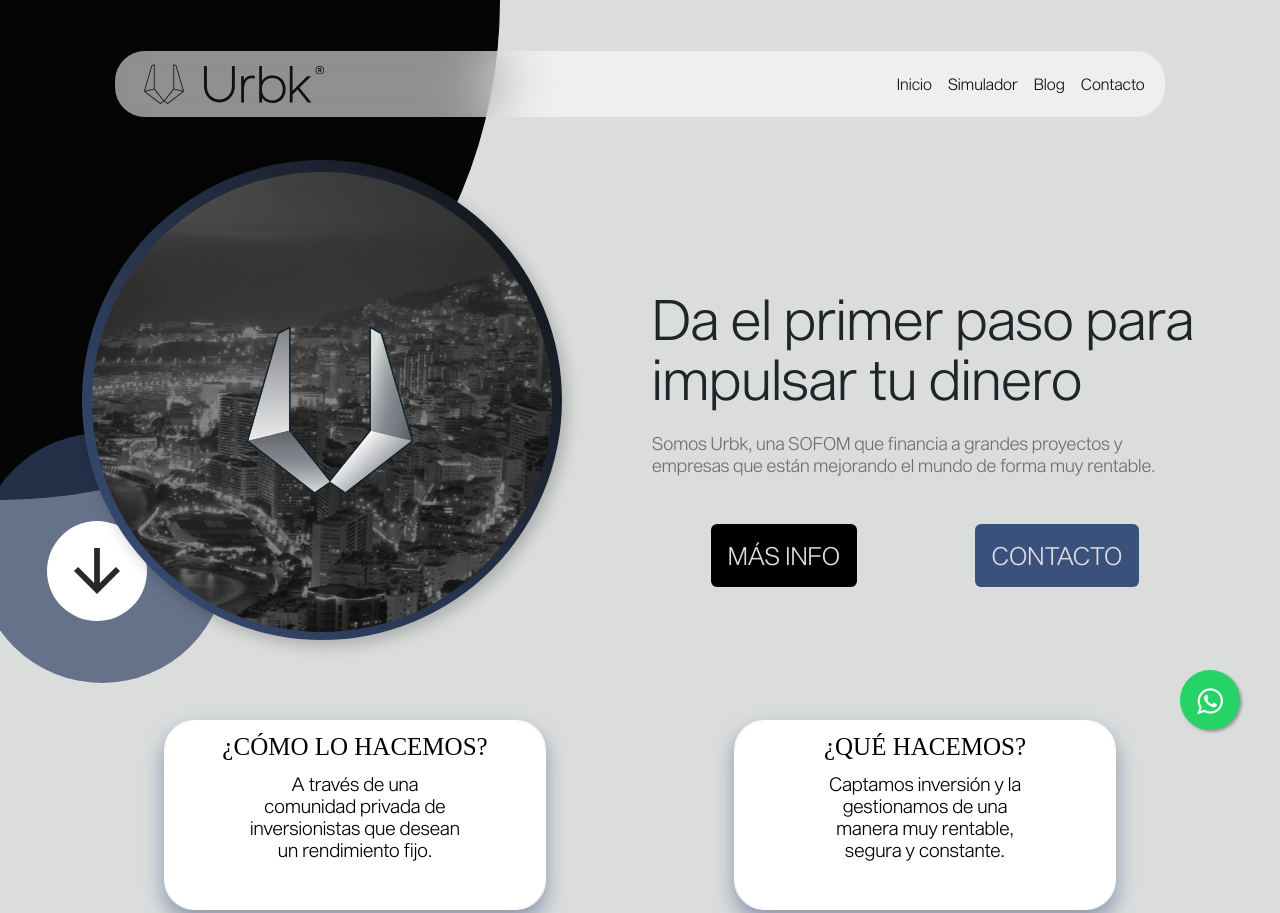
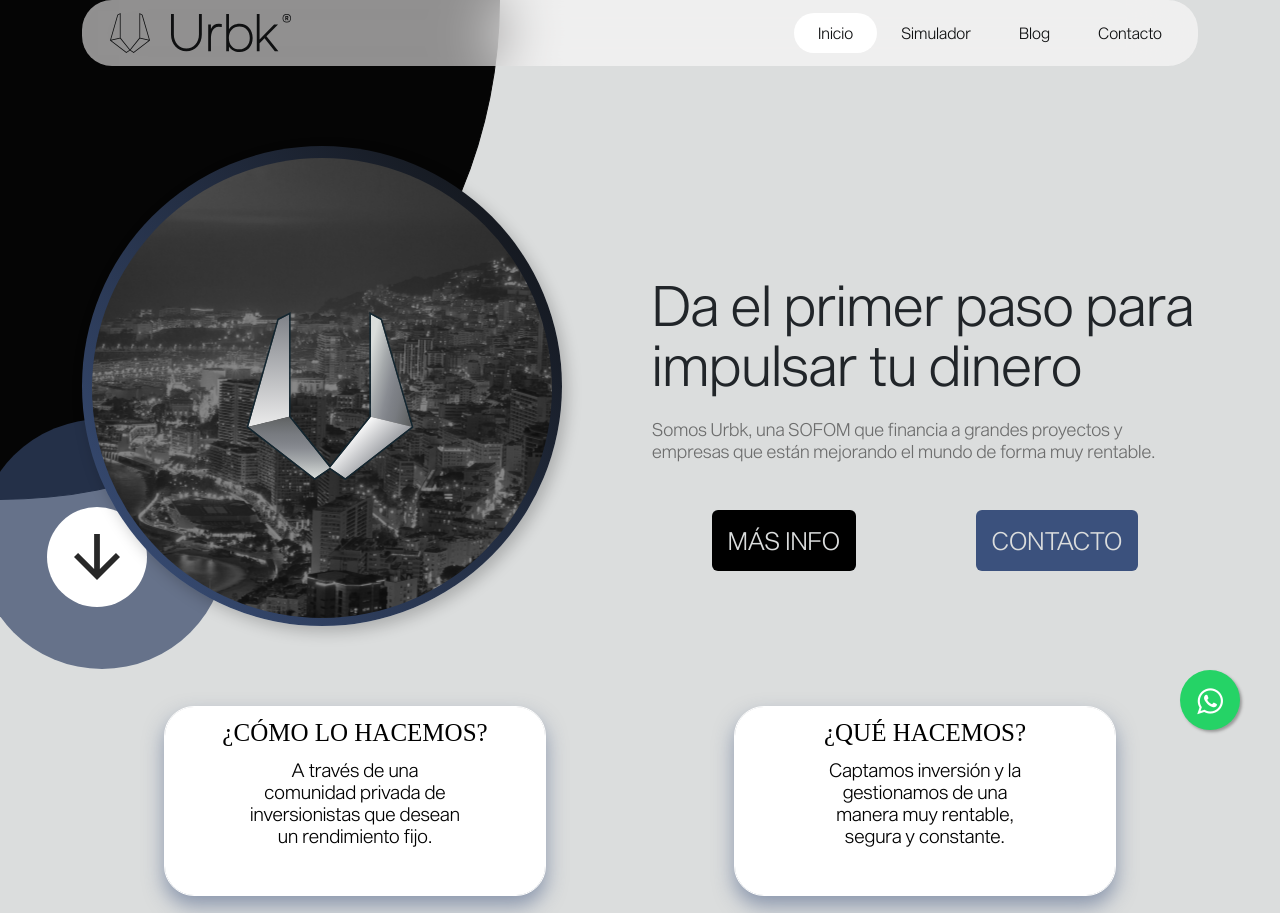
Before and after one commit to doodmx/urbk-us, a plain HTML site: page index.html in a window 1280 px wide. Shown: the top 913 px of the page. Drawn offline with nearby package versions, Linux system fonts and the light colour scheme; a web font is replaced by a local one.

Commit message:
feat: ajuste de nav estatico en todas las vistas

```diff
--- a/css/blog.css
+++ b/css/blog.css
@@ -2,11 +2,18 @@
     border-radius: 30px;
     backdrop-filter: blur(30px);
     background-color: rgba(255, 254, 254, 0.562);
-    margin-top: 4%;
     --bs-nav-link-hover-color: rgb(19 19 19);
-    width: 82%;
+    width: 100%;
     margin-left: auto;
     margin-right: auto;
+}
+.nav-item {
+    padding-left: 1rem;
+    padding-right: 1rem;
+}
+.active {
+    background-color: rgb(255, 255, 255);
+    border-radius: 20px;
 }
 .nav-link {
     /* font: normal normal 300 25px/29px sequel-sans; */
@@ -61,14 +68,9 @@
     background-color:#DBDDDD;
     color: #0F1011
 }
-.active, a:hover{
+.nav-item :hover{
     background-color: rgb(255, 255, 255);
     border-radius: 20px;
-}
-.container {
-    padding-bottom: 10%;
-    margin-top: 12%;
-    z-index: -20;
 }
 .float{
 	position:fixed;
--- a/css/contacto.css
+++ b/css/contacto.css
@@ -1,17 +1,20 @@
-.container {
-    padding-bottom: 10%;
-    margin-top: 12%;
-}
 .nav{
     border-radius: 30px;
     backdrop-filter: blur(30px);
     background-color: rgba(255, 254, 254, 0.562);
-    margin-top: 4%;
     --bs-nav-link-hover-color: rgb(19 19 19);
-    width: 82%;
+    width: 100%;
     margin-left: auto;
     margin-right: auto;
     font-family: sequel-sans;
+}
+.nav-item {
+    padding-left: 1rem;
+    padding-right: 1rem;
+}
+.active {
+    background-color: rgb(255, 255, 255);
+    border-radius: 20px;
 }
 .nav-link {
     /* font: normal normal 300 25px/29px Sequel Sans; */
--- a/css/index.css
+++ b/css/index.css
@@ -24,12 +24,19 @@ body{
     border-radius: 30px;
     backdrop-filter: blur(30px);
     background-color: rgba(255, 254, 254, 0.562);
-    margin-top: 4%;
     --bs-nav-link-hover-color: rgb(19 19 19);
-    width: 82%;
+    width: 100%;
     margin-left: auto;
     margin-right: auto;
     font-family: sequel-sans;
+}
+.nav-item {
+    padding-left: 1rem;
+    padding-right: 1rem;
+}
+.active {
+    background-color: rgb(255, 255, 255);
+    border-radius: 20px;
 }
 .nav-link {
     /* font: normal normal 300 25px/29px Sequel Sans; */
@@ -47,8 +54,12 @@ body{
 .navbar-nav{
     margin-left: auto;
 }
+.nav-item :hover{
+    background-color: rgb(255, 255, 255);
+    border-radius: 20px;
+}
 .content-title {
-   padding-top: 10rem;
+   padding-top: 5rem;
 }
 .content-title .img{
     width: 480px;
@@ -121,6 +132,17 @@ body{
     font: normal normal 300 25px/29px 'sequel-sans';
     letter-spacing: 0px;
     opacity: 1;
+    border-radius: 0.375rem;
+}
+.content-title .content-buttons .bg-black:hover{
+    background-color: #050505 !important;
+    color: #FFF;
+    border-color: #050505;
+}
+.content-title .content-buttons .bg-azul:hover{
+    background-color: #3B517D !important;
+    color: #FFF;
+    border-color: #3B517D;
 }
 .content-cards{
     padding-top: 5rem;
--- a/css/simulador.css
+++ b/css/simulador.css
@@ -1,17 +1,23 @@
 .container {
     padding-bottom: 10%;
-    margin-top: 12%;
 }
 .nav{
     border-radius: 30px;
     backdrop-filter: blur(30px);
     background-color: rgba(255, 254, 254, 0.562);
-    margin-top: 4%;
     --bs-nav-link-hover-color: rgb(19 19 19);
-    width: 82%;
+    width: 100%;
     margin-left: auto;
     margin-right: auto;
     font-family: sequel-sans;
+}
+.nav-item {
+    padding-left: 1rem;
+    padding-right: 1rem;
+}
+.active {
+    background-color: rgb(255, 255, 255);
+    border-radius: 20px;
 }
 .nav-link {
     color: #0F1011;
--- a/index.html
+++ b/index.html
@@ -16,7 +16,7 @@
     <div class="container">
         <!-- navbar -->
         <section>
-            <nav class="navbar navbar-expand-lg nav fixed-top">
+            <nav class="navbar navbar-expand-lg nav">
                 <div class="container-fluid">
                     <div class="navbar-brand">
                         <img src="./img/u_transparente.svg" alt="" class="nav-logo">
@@ -27,8 +27,8 @@
                     </button>
                     <div class="collapse navbar-collapse" id="navbarNavDropdown">
                         <ul class="navbar-nav">
-                        <li class="nav-item">
-                            <a class="nav-link active" aria-current="page" href="#">Inicio</a>
+                        <li class="nav-item active">
+                            <a class="nav-link" aria-current="page" href="#">Inicio</a>
                         </li>
                         <li class="nav-item">
                             <a class="nav-link" href="simulador.html">Simulador</a>
@@ -65,8 +65,8 @@
                     <h1 class="urbk-title">Da el primer paso para impulsar tu dinero</h1>
                     <p class="text-2">Somos Urbk, una SOFOM que financia a grandes proyectos y empresas que están mejorando el mundo de forma muy rentable.</p>
                     <div class="content-buttons">
-                        <a href="#prueba" type="button" class="btn bg-black">MÁS INFO</a>
-                        <a type="button" class="btn bg-azul" href="contacto.html">CONTACTO</a>
+                        <a href="#prueba" type="button" class="bg-black">MÁS INFO</a>
+                        <a type="button" class="bg-azul" href="contacto.html">CONTACTO</a>
                     </div>
                 </div>
             </div>
@@ -112,7 +112,7 @@
                 </div>
             </div>
         </div>
-        <div class="content-info-c">
+        <div class="content-info-c" id="prueba">
             <h1>¿Cómo hacemos dinero?</h1>
             <div class="row">
                 <div class="col-lg-12 col-md-12 col-sm-12 col-12">
```
Also changed, not shown: blog.html (+3 -3 lines), contacto.html (+3 -3 lines), simulador.html (+4 -4 lines).
